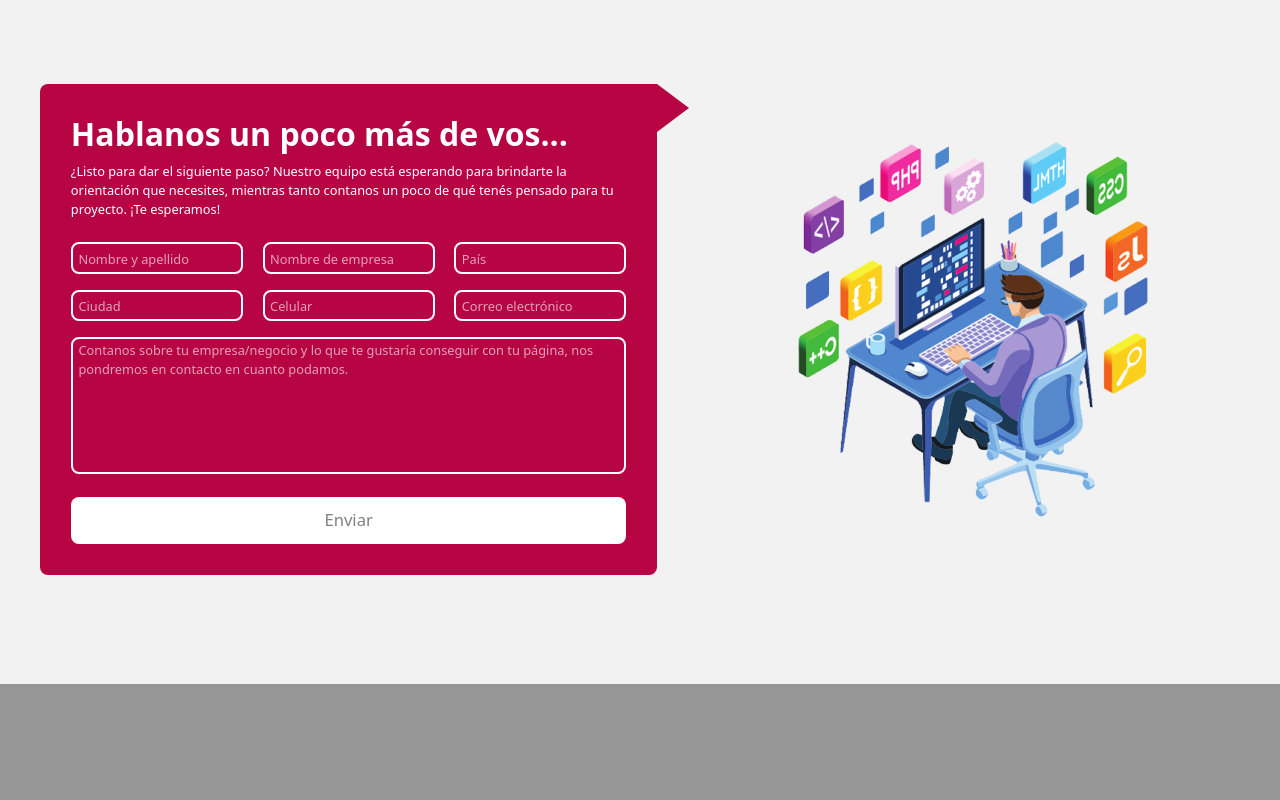
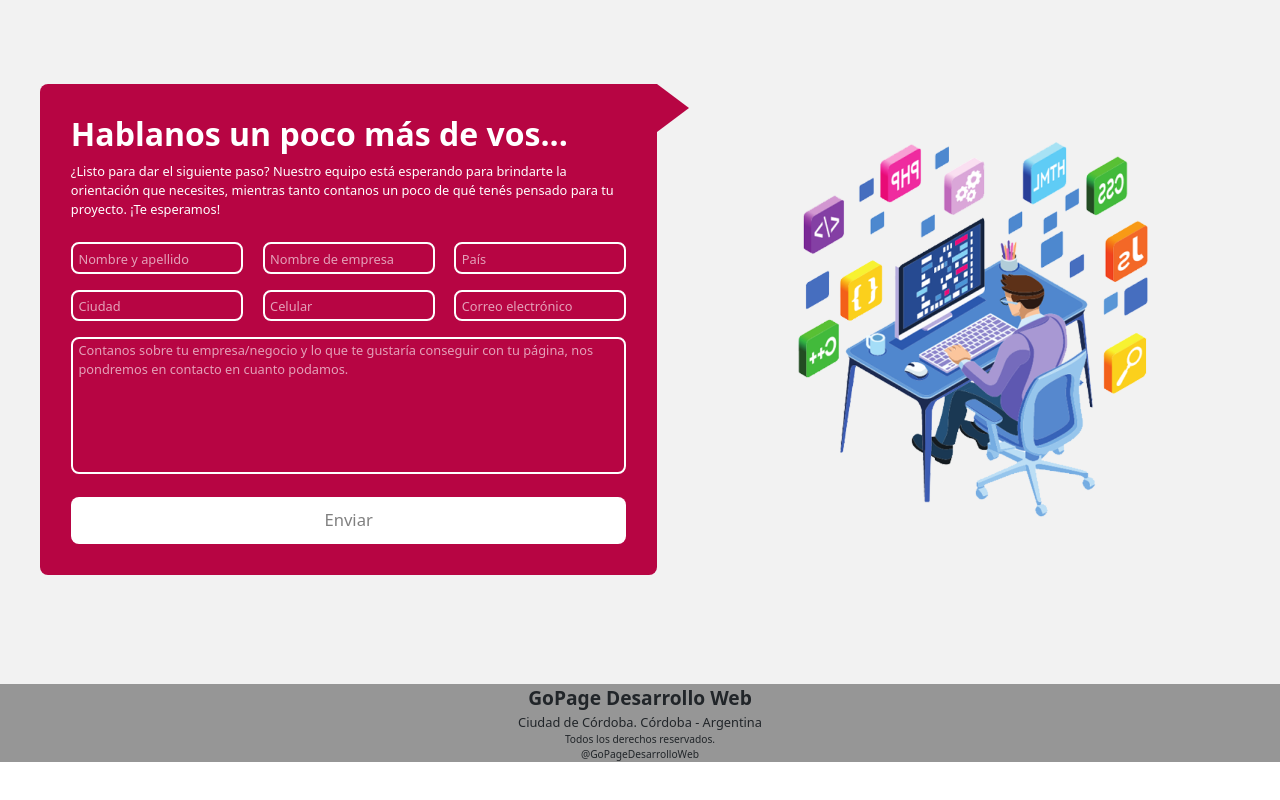
Before and after one commit to dileo24/portafolioGP, a React (Create React App) app in the folder client/: page / in a window 1280 px wide. Shown: the part 3655-4455 px from the top of the page. After the commit the page ends 4417 px from the top, so only its background shows below. Built offline with nearby package versions, Linux system fonts and the light colour scheme.

Commit message:
footer básico

```diff
--- a/client/src/components/Footer.jsx
+++ b/client/src/components/Footer.jsx
@@ -1,5 +1,20 @@
 import React from "react";
 
 export default function Footer() {
-  return <div id="footer" className="footerContainer"></div>;
+  return (
+    <div id="footer" className="footerContainer">
+      <p class="p1">
+        <b>GoPage Desarrollo Web</b>
+      </p>
+      <p class="p2">
+        Ciudad de Córdoba. Córdoba - Argentina
+        <br />
+      </p>
+      <p class="p3">
+        Todos los derechos reservados.
+        <br />
+        @GoPageDesarrolloWeb
+      </p>
+    </div>
+  );
 }
--- a/client/src/styles/components/_footer.scss
+++ b/client/src/styles/components/_footer.scss
@@ -1,5 +1,17 @@
 .footerContainer {
   background-color: rgb(150, 150, 150);
-  height: 10rem;
-  width: 100%;
+  p {
+    @include centerCol;
+    text-align: center;
+    margin-bottom: 0;
+  }
+  .p1 {
+    font-size: 1.5vw;
+  }
+  .p2 {
+    font-size: 1vw;
+  }
+  .p3 {
+    font-size: 0.8vw;
+  }
 }
```
Also changed, not shown: client/public/logo2.PNG, client/src/multimedia/logo2.PNG.
